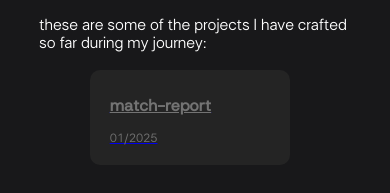
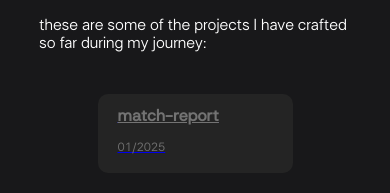
Before and after one commit to agustindasilvaR/my-website, a React (Vite) app: page /experience in a window 390 px wide. Shown: the part 137-330 px from the top of the page. Built offline with nearby package versions, Linux system fonts and the light colour scheme; no server answers.

Commit message:
updated experience section: 'index.css' and 'GridCard.jsx' updated

```diff
--- a/src/components/GridCard.jsx
+++ b/src/components/GridCard.jsx
@@ -5,7 +5,6 @@ export default function GridCard(props) {
         <div className='grid-card'>
             <h4>{props.title}</h4>
             <p id="date">{props.date}</p>
-            <p id='caption'>{props.children}</p>
             <Tooltip  place='bottom'>
                 {props.tooltip}
             </Tooltip>
--- a/src/index.css
+++ b/src/index.css
@@ -105,7 +105,7 @@ nav #name {
 
 .article {
   margin-top: 20px;
-  width: 30%;
+  width: 50%;
   margin-left: auto;
   margin-right: auto;
   font-family: 'LT Superior';
@@ -172,7 +172,8 @@ hr {
 #grid-flex {
   animation: fade-in 1s;
   margin: auto;
-  width: 60%;
+  margin-top: 24px;
+  width: 100%;
 }
 
 .grid-card {
@@ -189,7 +190,6 @@ hr {
 }
 
 .grid-card p {
-  margin-top: -3px;
   color: rgb(115, 115, 115);
   transition: 0.3s
 }
@@ -198,6 +198,8 @@ hr {
   transition: 0.3s;
   text-decoration: underline;
   font-family: 'HostGrotesk';
+  margin-top: 8px;
+  margin-bottom: 16px;
 }
 
 .grid-card:hover h4{
@@ -297,8 +299,17 @@ hr {
 
 
 .grid {
-  grid-template-columns: repeat(1, 200px);
-  width: 90%;
+  display: flex;
+  flex-direction: column;
+}
+
+.grid-card {
+  word-wrap: break-word;
+  text-align: justify;
+  font-family: 'LT Superior';
+  background-color: #242424;
+  border-radius: 10px;
+  color: rgb(115, 115, 115);
 }
 
 .empty {
```
